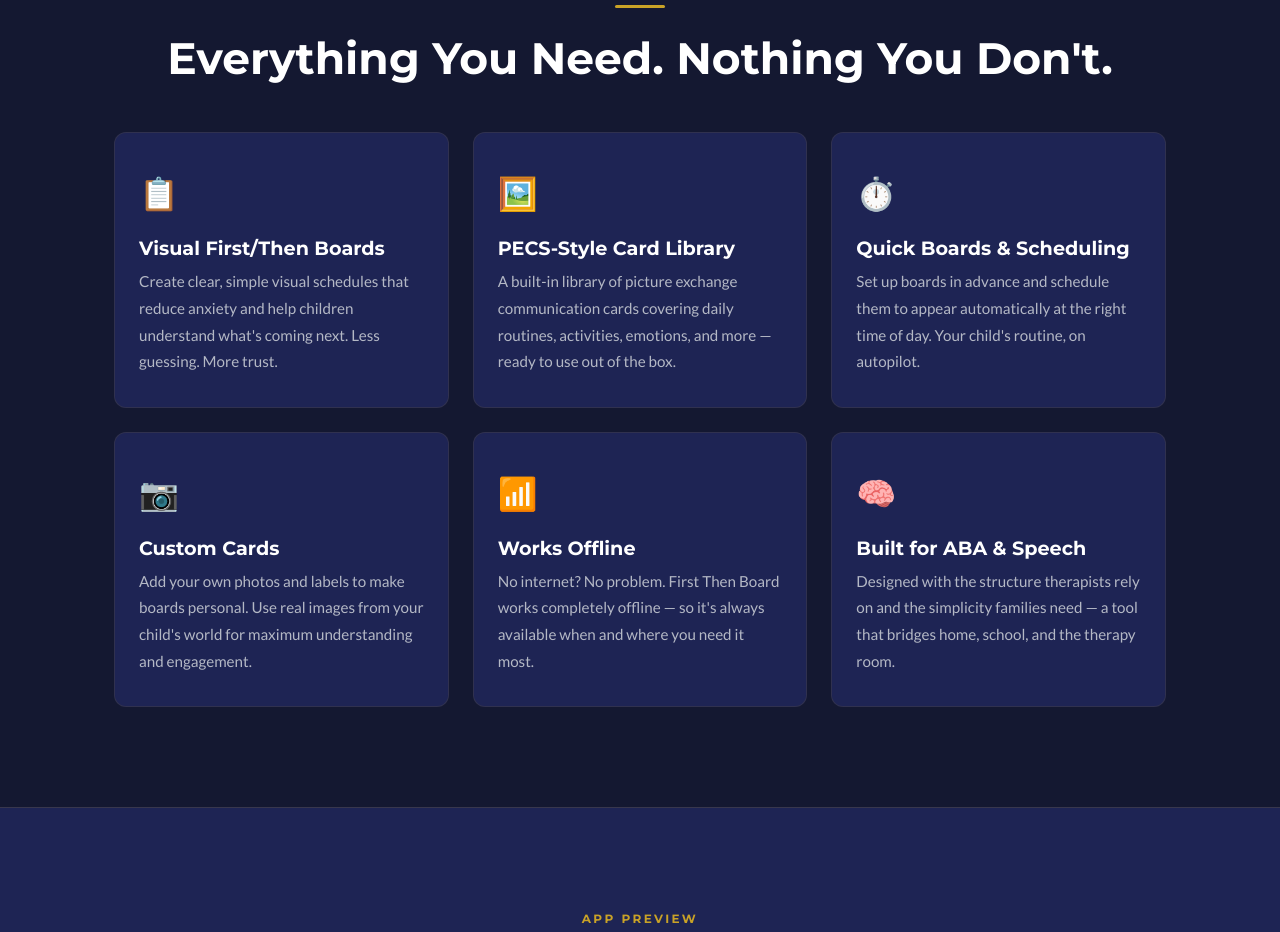
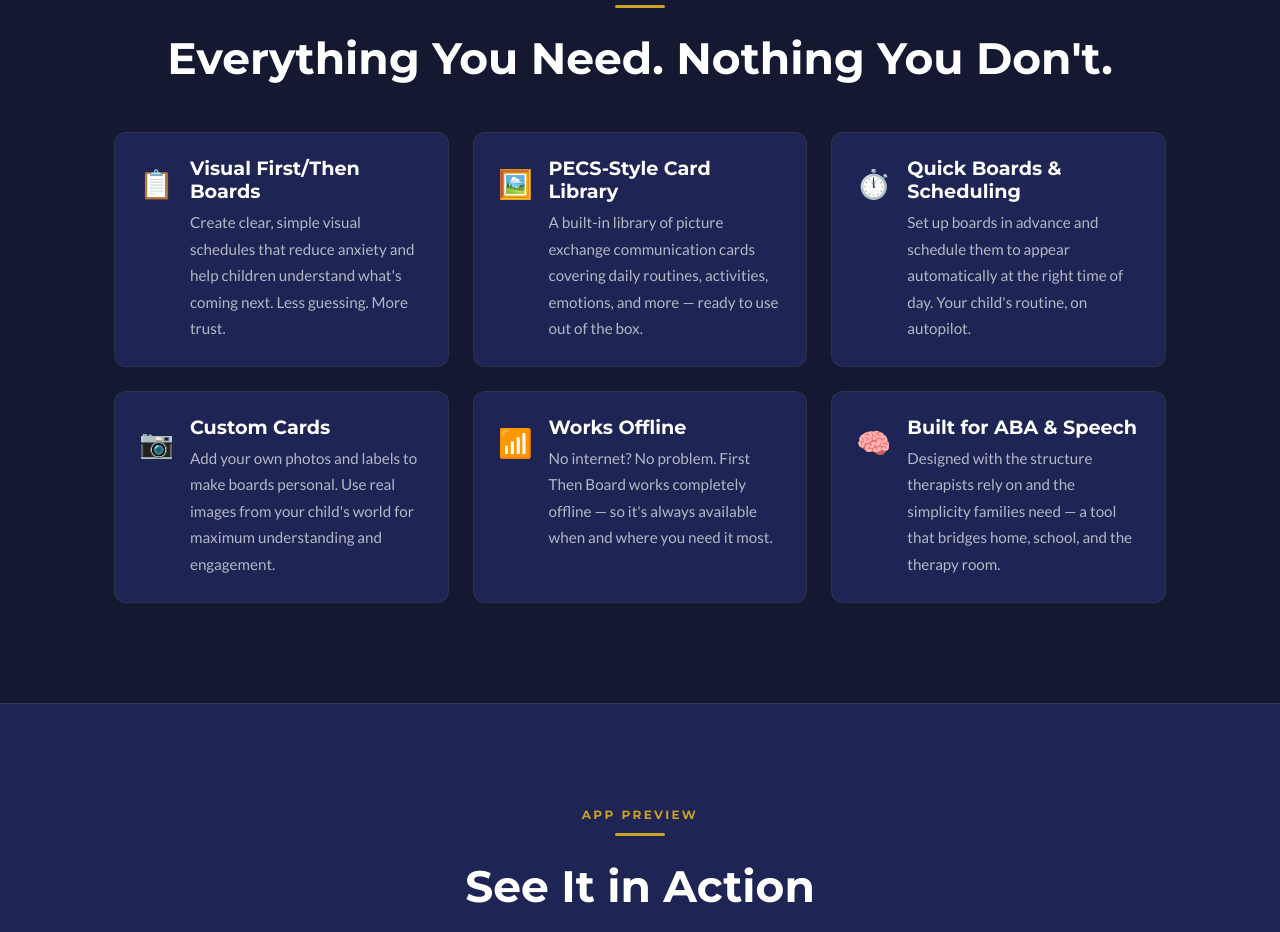
Before and after one commit to ChipTechLLC/firstthen-website, a plain HTML site: page firstthenboard.html in a window 1280 px wide. Shown: the part 1564-2496 px from the top of the page. Drawn offline with Linux system fonts and the light colour scheme.

Commit message:
Fix feature card icon alignment on firstthenboard page

```diff
--- a/firstthenboard.html
+++ b/firstthenboard.html
@@ -121,38 +121,50 @@
 
         <div class="feature-card">
           <div class="feature-icon">📋</div>
+          <div class="feature-body">
             <h3>Visual First/Then Boards</h3>
             <p>Create clear, simple visual schedules that reduce anxiety and help children understand what's coming next. Less guessing. More trust.</p>
+          </div>
         </div>
 
         <div class="feature-card">
           <div class="feature-icon">🖼️</div>
+          <div class="feature-body">
             <h3>PECS-Style Card Library</h3>
             <p>A built-in library of picture exchange communication cards covering daily routines, activities, emotions, and more — ready to use out of the box.</p>
+          </div>
         </div>
 
         <div class="feature-card">
           <div class="feature-icon">⏱️</div>
+          <div class="feature-body">
             <h3>Quick Boards &amp; Scheduling</h3>
             <p>Set up boards in advance and schedule them to appear automatically at the right time of day. Your child's routine, on autopilot.</p>
+          </div>
         </div>
 
         <div class="feature-card">
           <div class="feature-icon">📷</div>
+          <div class="feature-body">
             <h3>Custom Cards</h3>
             <p>Add your own photos and labels to make boards personal. Use real images from your child's world for maximum understanding and engagement.</p>
+          </div>
         </div>
 
         <div class="feature-card">
           <div class="feature-icon">📶</div>
+          <div class="feature-body">
             <h3>Works Offline</h3>
             <p>No internet? No problem. First Then Board works completely offline — so it's always available when and where you need it most.</p>
+          </div>
         </div>
 
         <div class="feature-card">
           <div class="feature-icon">🧠</div>
+          <div class="feature-body">
             <h3>Built for ABA &amp; Speech</h3>
             <p>Designed with the structure therapists rely on and the simplicity families need — a tool that bridges home, school, and the therapy room.</p>
+          </div>
         </div>
 
       </div>
--- a/style.css
+++ b/style.css
@@ -405,9 +405,12 @@ blockquote {
 .feature-card {
   background: var(--navy-mid);
   border-radius: 12px;
-  padding: 2rem 1.5rem;
+  padding: 1.5rem;
   border: 1px solid rgba(201,162,39,0.1);
   transition: border-color 0.2s, transform 0.2s;
+  display: flex;
+  gap: 1rem;
+  align-items: flex-start;
 }
 
 .feature-card:hover {
@@ -416,11 +419,13 @@ blockquote {
 }
 
 .feature-icon {
-  font-size: 2rem;
-  margin-bottom: 1rem;
+  font-size: 1.75rem;
+  flex-shrink: 0;
+  margin-top: 0.1rem;
 }
 
-.feature-card h3 { color: var(--white); }
+.feature-body { display: flex; flex-direction: column; }
+.feature-card h3 { color: var(--white); margin-bottom: 0.35rem; }
 .feature-card p { font-size: 0.95rem; color: var(--silver); margin: 0; }
 
 /* SCREENSHOTS */
```
Lines whose indentation alone changed are shown as unchanged.
